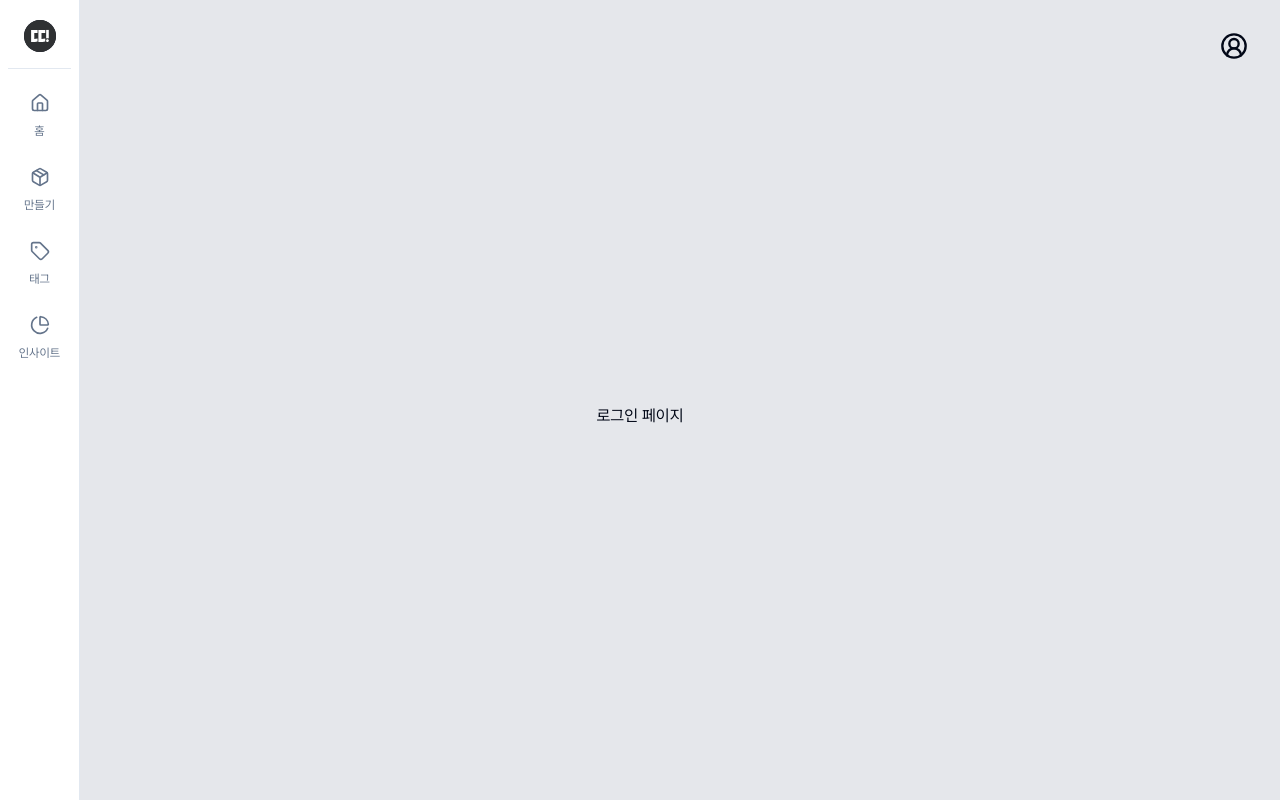
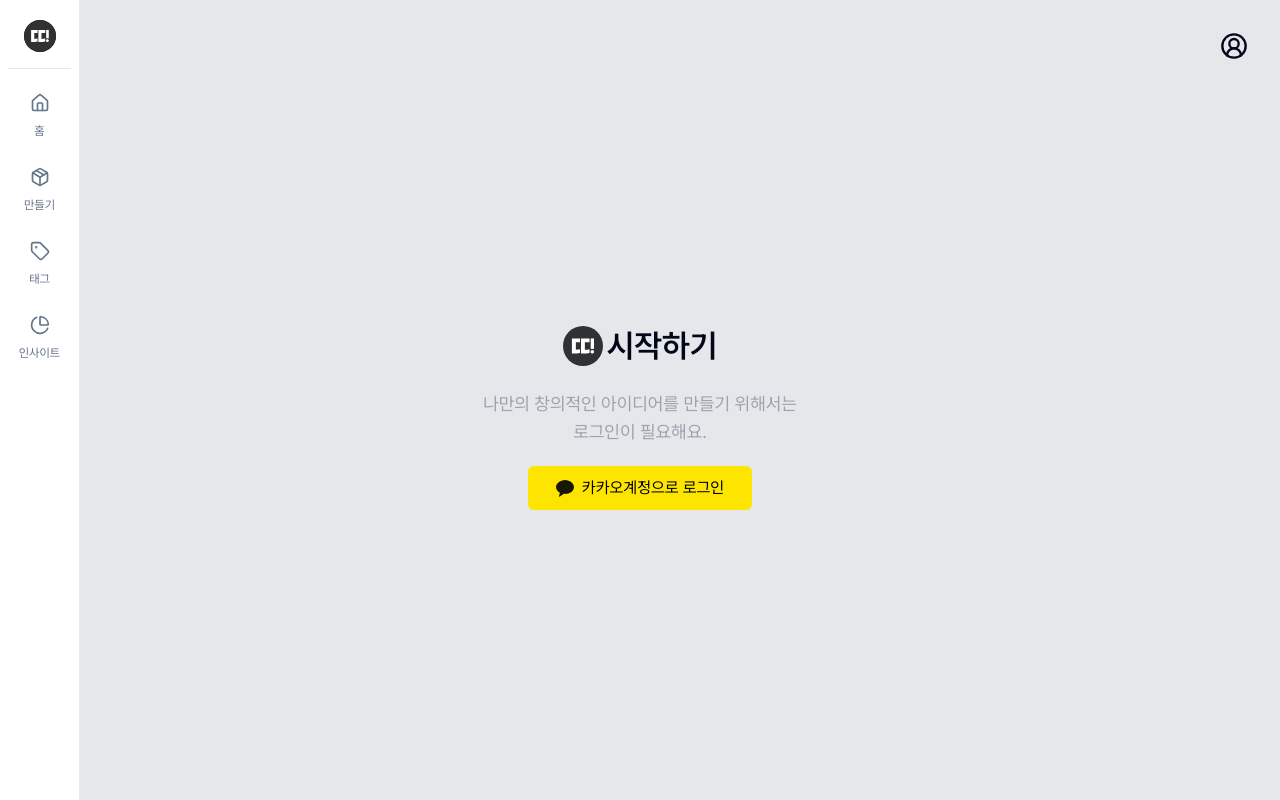
Before and after one commit to jihyundev/tting-front, a Next.js app: page /login in a window 1280 px wide. Built offline with nearby package versions, Linux system fonts and the light colour scheme.

Commit message:
feat: add login ui

```diff
--- a/src/app/login/page.tsx
+++ b/src/app/login/page.tsx
@@ -1,5 +1,22 @@
+import {Logo} from "@/components/icons";
+import {Typography} from "@/components/typography";
+import {KakaoLoginButton} from "@/components/kakao-login-button";
+
 export default function LoginPage() {
     return (
-        <div>로그인 페이지</div>
+        <>
+            <div className="w-full flex gap-1 justify-center mb-5">
+                <Logo className="h-10 w-10" />
+                <Typography variant="header2">
+                    시작하기
+                </Typography>
+            </div>
+            <div className="w-full text-center mb-5">
+                <Typography variant="subtitle3">나만의 창의적인 아이디어를 만들기 위해서는 <br /> 로그인이 필요해요.</Typography>
+            </div>
+            <div className="w-full flex justify-center">
+                <KakaoLoginButton />
+            </div>
+        </>
     )
 }
--- a/src/components/icons.tsx
+++ b/src/components/icons.tsx
@@ -67,6 +67,18 @@ export function Spinner() {
     );
 }
 
+export function KakaoLogo() {
+    return (
+        <Image
+            src="/brand/kakao-logo.svg"
+            alt="Kakao Logo"
+            width={18}
+            height={18}
+            priority
+        />
+    );
+}
+
 export function Logo(props: React.SVGProps<SVGSVGElement>) {
     return (
         <Image
--- /dev/null
+++ b/src/components/kakao-login-button.tsx
@@ -0,0 +1,13 @@
+import {KakaoLogo} from "@/components/icons";
+import {Typography} from "@/components/typography";
+
+export const KakaoLoginButton = () => {
+    return (
+        <button className="flex items-center justify-center gap-2 h-11 bg-[#FEE500] rounded-md px-7">
+            <KakaoLogo />
+            <Typography variant="button1" className="text-black">
+                카카오계정으로 로그인
+            </Typography>
+        </button>
+    )
+}
--- a/src/components/typography/index.tsx
+++ b/src/components/typography/index.tsx
@@ -19,7 +19,7 @@ type TypographyProps = {
     children: React.ReactNode
 }
 
-const Typography = ({ variant, component = "div", children }: TypographyProps) => {
+const Typography = ({ variant, component = "div", children, ...props }: TypographyProps) => {
     const variants = {
         header1: "text-[40px] font-semibold",
         header2: "text-[32px] font-semibold",
@@ -40,7 +40,7 @@ const Typography = ({ variant, component = "div", children }: TypographyProps) =
     }
     const Component = component
     return (
-        <Component className={variants[variant]}>
+        <Component className={variants[variant]} {...props}>
             {children}
         </Component>
     )
```
Also changed, not shown: public/brand/kakao-logo.svg (added).
